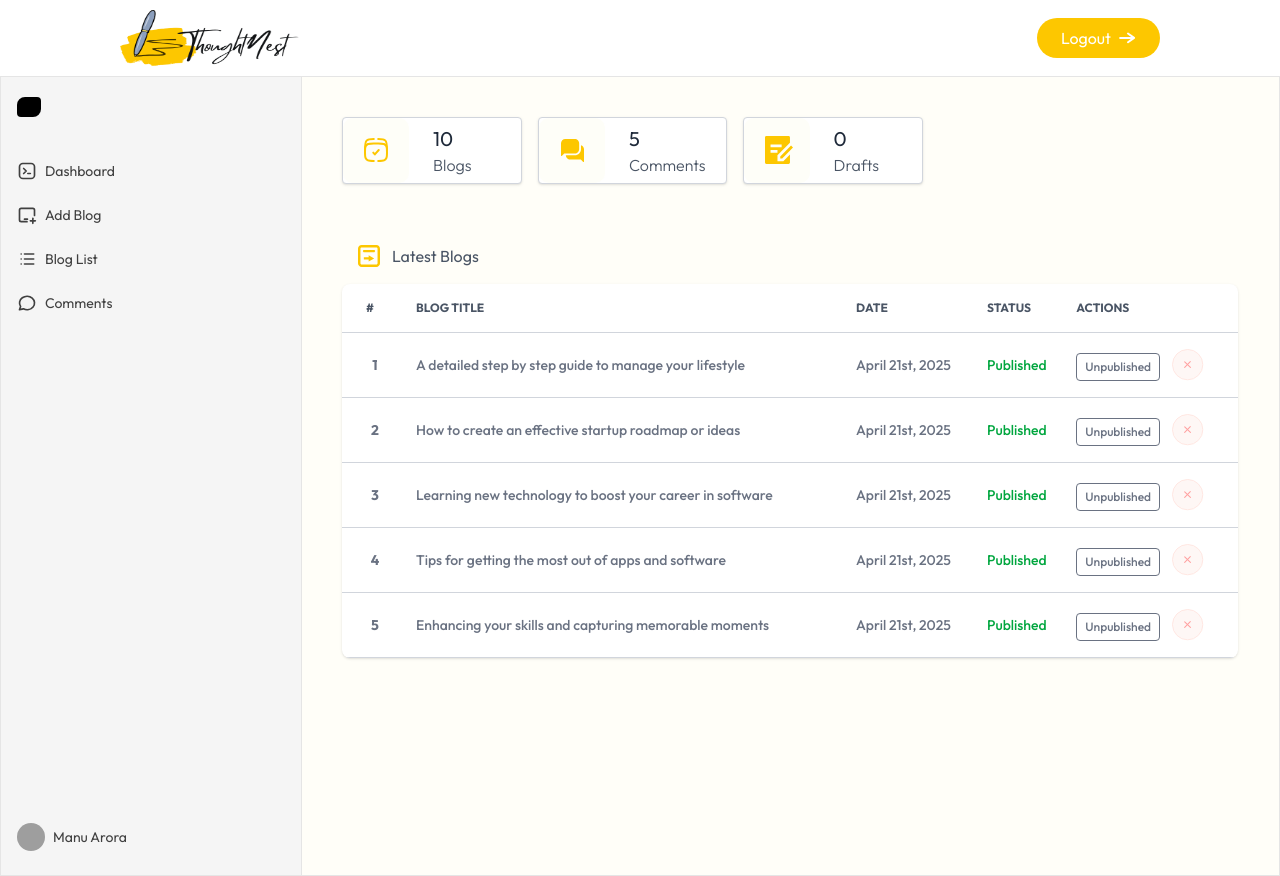
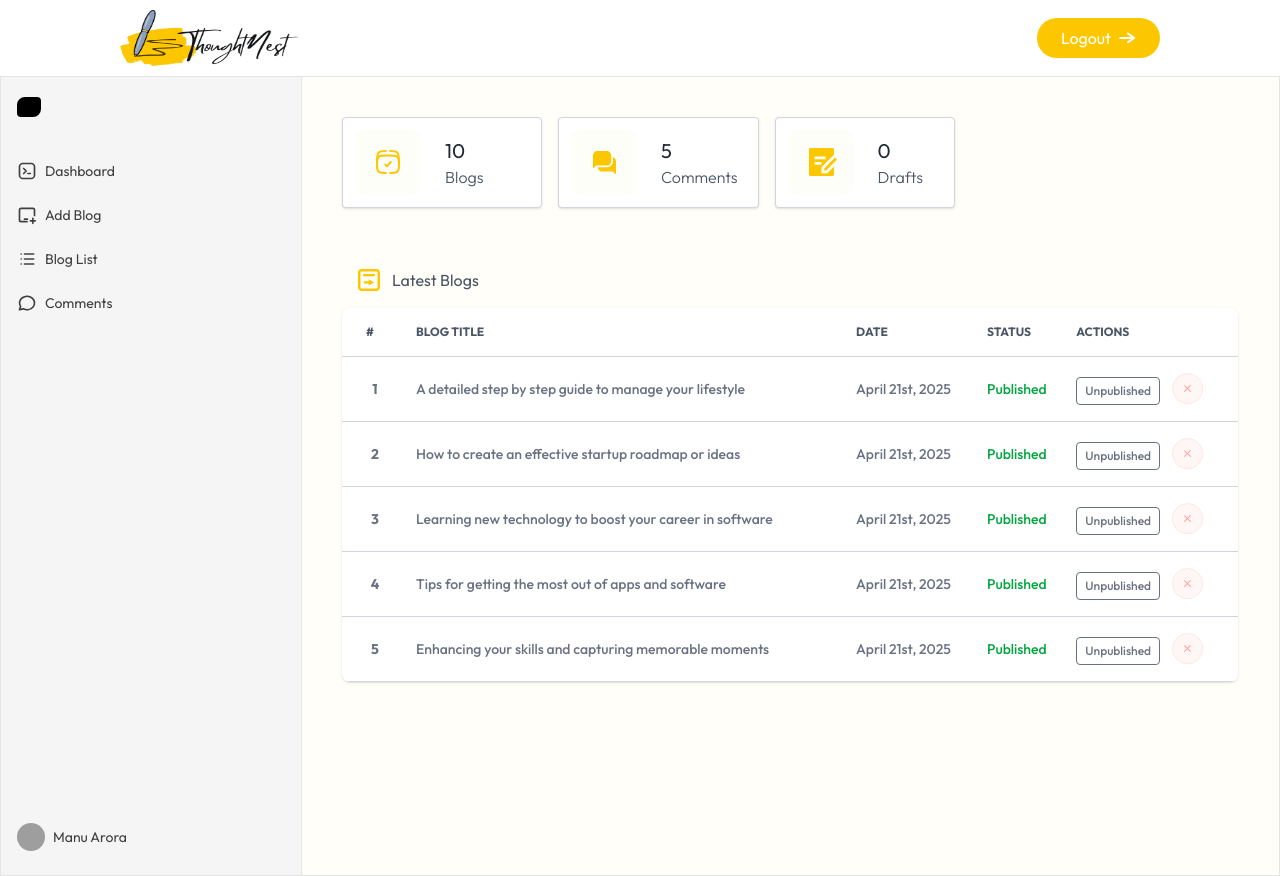
Before and after one commit to MozammilT/thoughtnest, a React (Vite) app in the folder client/: page /dashboard in a window 1280 px wide. Built offline with nearby package versions, Linux system fonts and the light colour scheme; grey boxes are pictures that could not be loaded.

Commit message:
Minor UI changes

```diff
--- a/client/src/pages/Admin/DashboardMenu.jsx
+++ b/client/src/pages/Admin/DashboardMenu.jsx
@@ -21,21 +21,21 @@ function DashboardMenu() {
   return (
     <div className="flex-1 p-4 md:p-10 bg-yellow-50/30">
       <div className="flex flex-wrap gap-4">
-        <div className="flex items-center border border-gray-300 shadow rounded gap-4 bg-white cursor-pointer hover:scale-105 transition-all min-w-45">
+        <div className="flex items-center border border-gray-300 shadow rounded gap-4 bg-white cursor-pointer hover:scale-105 transition-all min-w-50 pl-3 py-3">
           <img src="/dashboard_icon_1.svg" alt="blog-icon" />
           <div className="pr-5 pl-2">
             <p className="text-gray-800 text-xl">{dashboardData.blogs}</p>
             <p className="text-gray-600 text-base font-light">Blogs</p>
           </div>
         </div>
-        <div className="flex items-center border border-gray-300 shadow rounded gap-4 bg-white cursor-pointer hover:scale-105 transition-all min-w-45">
+        <div className="flex items-center border border-gray-300 shadow rounded gap-4 bg-white cursor-pointer hover:scale-105 transition-all min-w-45 pl-3 py-3">
           <img src="/dashboard_icon_2.svg" alt="comments-icon" />
           <div className="pr-5 pl-2">
             <p className="text-gray-800 text-xl">{dashboardData.comments}</p>
             <p className="text-gray-600 text-base font-light">Comments</p>
           </div>
         </div>
-        <div className="flex items-center border border-gray-300 shadow rounded gap-4 bg-white cursor-pointer hover:scale-105 transition-all min-w-45">
+        <div className="flex items-center border border-gray-300 shadow rounded gap-4 bg-white cursor-pointer hover:scale-105 transition-all min-w-45 pl-3 py-3">
           <img src="/dashboard_icon_3.svg" alt="drafts-icon" />
           <div className="pr-5 pl-2">
             <p className="text-gray-800 text-xl">{dashboardData.drafts}</p>
```
